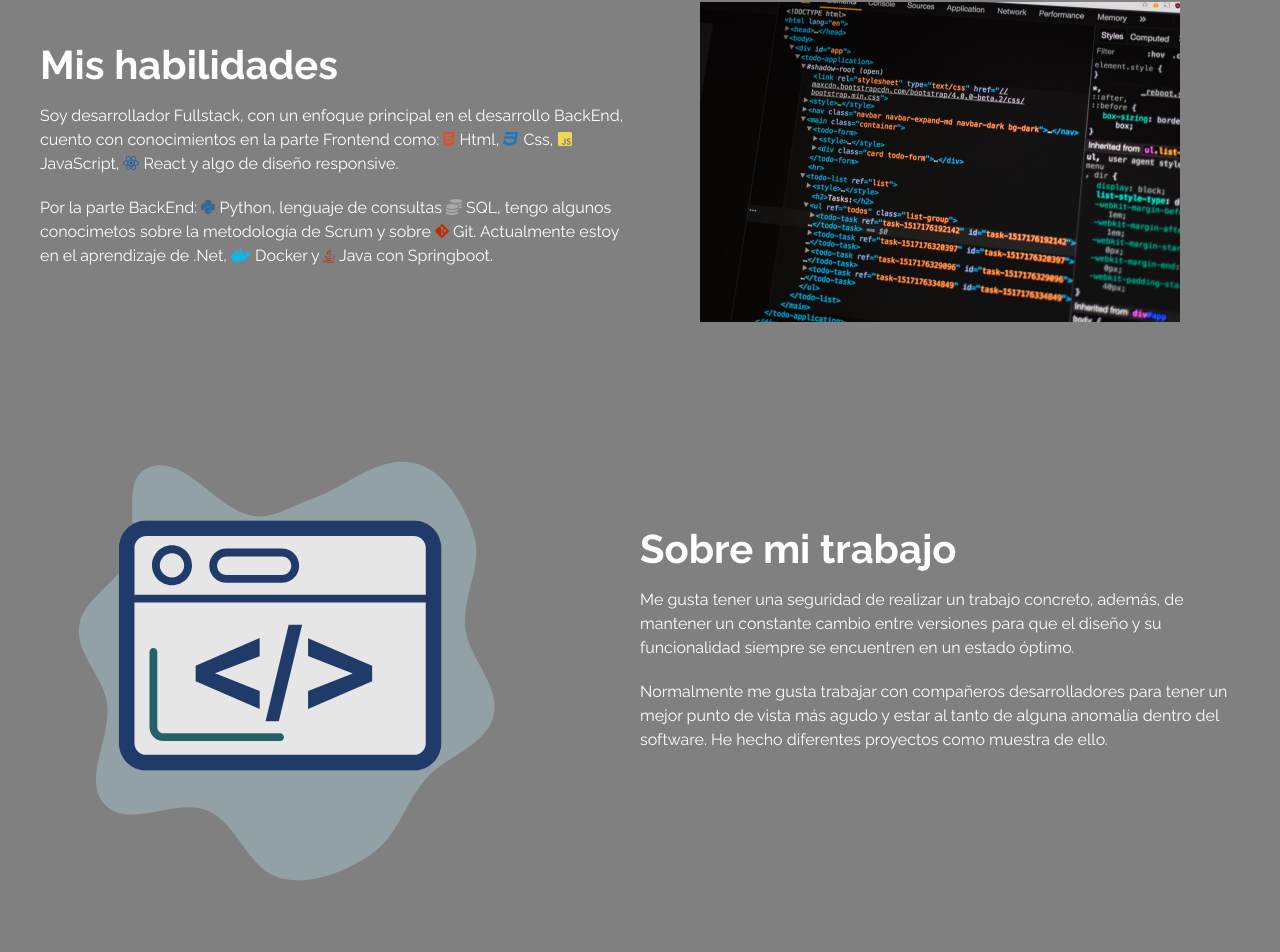
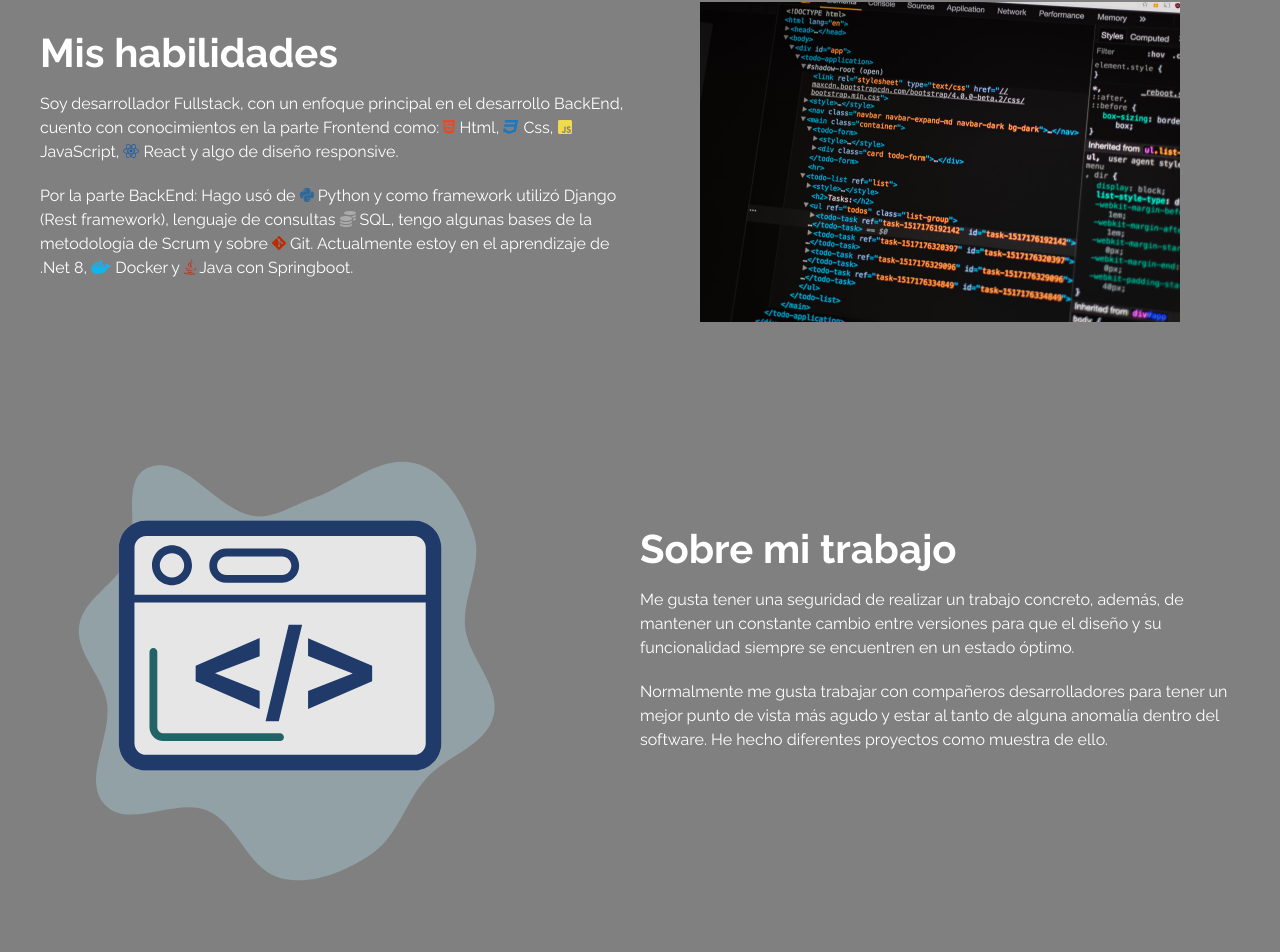
Before and after one commit to GojanHR1407/portfolioGojan, a React (Vite) app: page / in a window 1280 px wide. Shown: the part 1451-2403 px from the top of the page. Built offline with nearby package versions, Linux system fonts and the light colour scheme.

Commit message:
commit de correciones

```diff
--- a/src/components/About.jsx
+++ b/src/components/About.jsx
@@ -21,7 +21,7 @@ export const About = () => {
                 <div className="about__text" id="skills" data-aos="fade-right">
                     <h2 className="subtitle">Mis habilidades</h2>
                     <p className="about__paragraph">Soy desarrollador Fullstack, con un enfoque principal en el desarrollo BackEnd, cuento con conocimientos en la parte Frontend como: <FontAwesomeIcon icon={faHtml5} style={{color: '#E34C26'}} /> Html, <FontAwesomeIcon icon={faCss3} style={{color: '#1C78C0'}} /> Css, <FontAwesomeIcon icon={faJsSquare} style={{color: '#F0DB4F'}} /> JavaScript, <FontAwesomeIcon icon={faReact} style={{color: '#165CAA'}} /> React y algo de diseño responsive.</p>
-                    <p className="about__paragraph">Por la parte BackEnd: <FontAwesomeIcon icon={faPython} style={{color: '#306998'}} /> Python, lenguaje de consultas <FontAwesomeIcon icon={faCoins} style={{color: '#AAAAAA'}} /> SQL, tengo algunos conocimetos sobre la metodología de Scrum y sobre <FontAwesomeIcon icon={faGitAlt} style={{color: '#BD2C00'}} /> Git. Actualmente estoy en el aprendizaje de .Net, <FontAwesomeIcon icon={faDocker} style={{color: '#0DB7ED'}}/> Docker y <FontAwesomeIcon icon={faJava} style={{color: '#BD2C00'}}/> Java con Springboot.</p>
+                    <p className="about__paragraph">Por la parte BackEnd: Hago usó de <FontAwesomeIcon icon={faPython} style={{color: '#306998'}} /> Python y como framework utilizó Django (Rest framework), lenguaje de consultas <FontAwesomeIcon icon={faCoins} style={{color: '#AAAAAA'}} /> SQL, tengo algunas bases de la metodología de Scrum y sobre <FontAwesomeIcon icon={faGitAlt} style={{color: '#BD2C00'}} /> Git. Actualmente estoy en el aprendizaje de .Net 8, <FontAwesomeIcon icon={faDocker} style={{color: '#0DB7ED'}}/> Docker y <FontAwesomeIcon icon={faJava} style={{color: '#BD2C00'}}/> Java con Springboot.</p>
                 </div>
 
                 <figure className="about__img" data-aos="fade-right">
```
